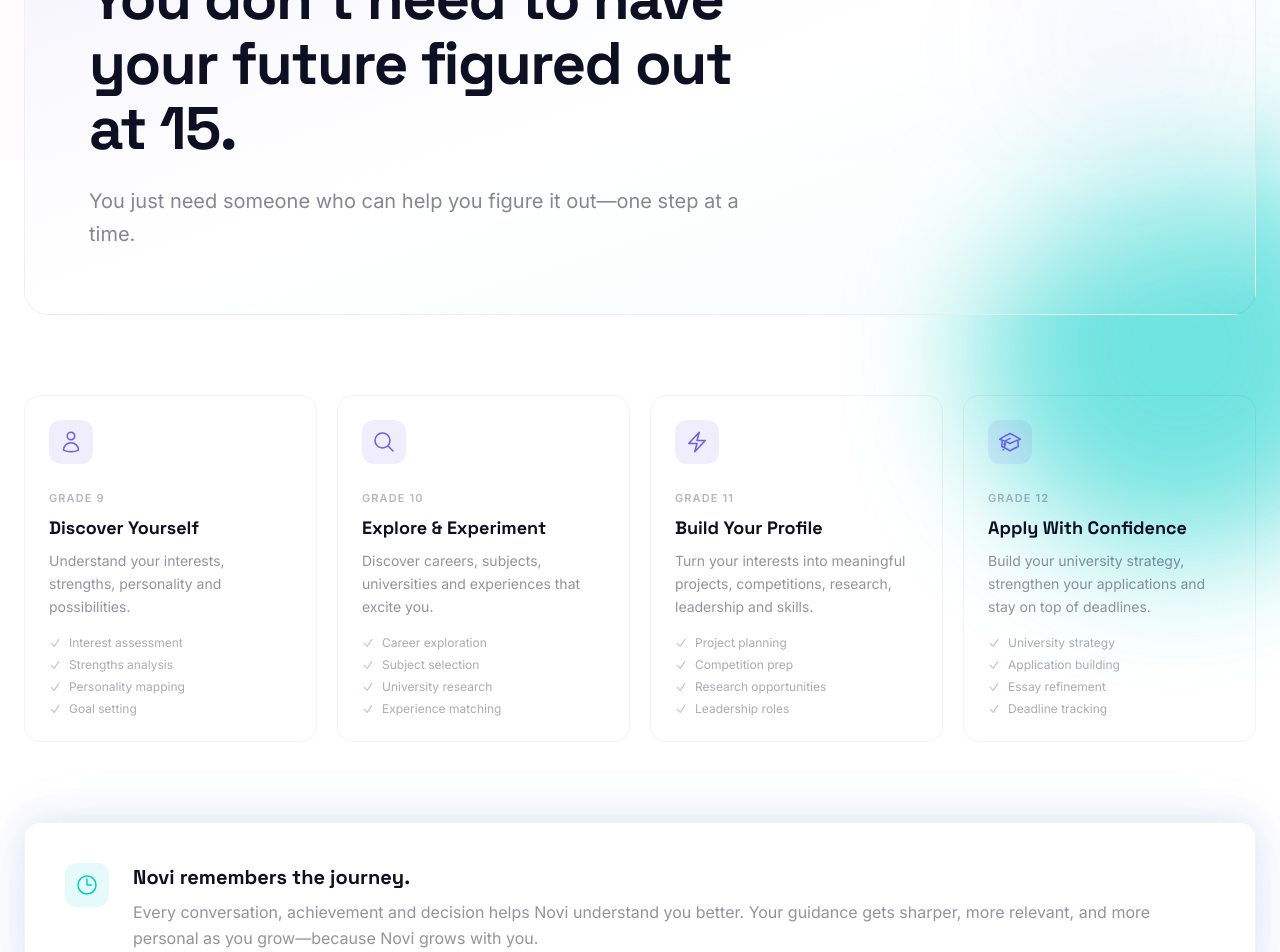
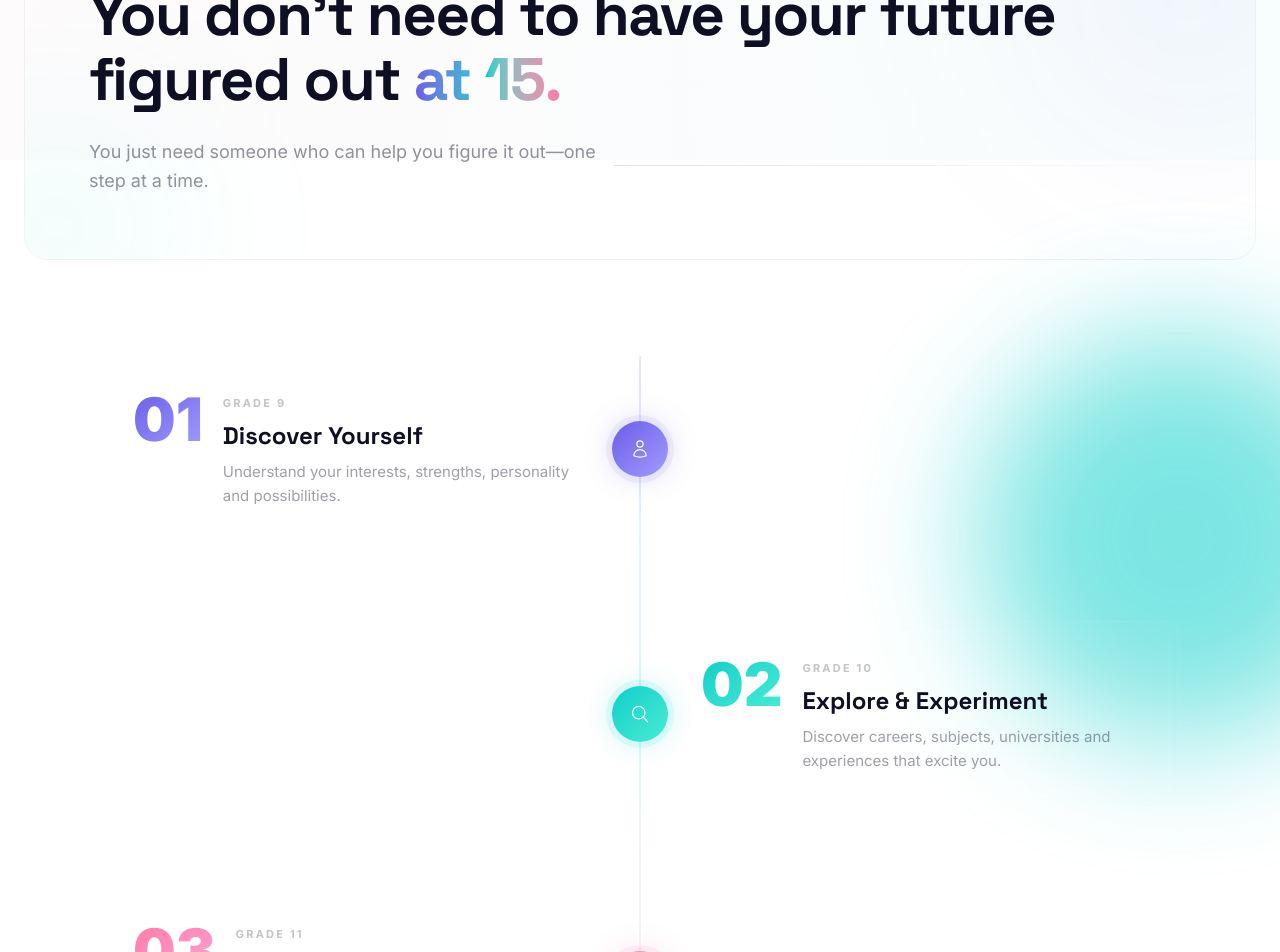
Before and after one commit to srivastava-ayush/novi, a Next.js app: page / in a window 1280 px wide. Shown: the part 1040-1992 px from the top of the page. Built offline with nearby package versions, Linux system fonts and the light colour scheme.

Commit message:
added timeline and animation tweaks

```diff
--- a/src/app/landing_section/hero.tsx
+++ b/src/app/landing_section/hero.tsx
@@ -109,7 +109,7 @@
               </div>
             </div>
 
-            <div className="relative order-1 lg:order-2 animate-slide-in-right opacity-0 delay-200">
+            <div className="relative order-1 lg:order-2 animate-pop-in opacity-0 delay-300">
               <div className="relative w-full aspect-square max-w-[600px] mx-auto">
                 <div className="absolute inset-0 rounded-full bg-gradient-to-br from-primary/20 to-accent/20 blur-3xl animate-pulse-glow" />
 
--- a/src/app/landing_section/how-it-works.tsx
+++ b/src/app/landing_section/how-it-works.tsx
@@ -1,124 +1,260 @@
 "use client";
+
+import { useEffect, useRef, useState } from "react";
 
 const steps = [
   {
+    num: "01",
     grade: "Grade 9",
     title: "Discover Yourself",
     desc: "Understand your interests, strengths, personality and possibilities.",
+    color: "from-primary to-primary-light",
+    glow: "108, 92, 231",
     icon: (
-      <svg className="w-6 h-6" fill="none" viewBox="0 0 24 24" stroke="currentColor" strokeWidth={1.5}>
+      <svg className="w-5 h-5" fill="none" viewBox="0 0 24 24" stroke="currentColor" strokeWidth={1.5}>
         <path strokeLinecap="round" strokeLinejoin="round" d="M15.75 6a3.75 3.75 0 11-7.5 0 3.75 3.75 0 017.5 0zM4.501 20.118a7.5 7.5 0 0114.998 0A17.933 17.933 0 0112 21.75c-2.676 0-5.216-.584-7.499-1.632z" />
       </svg>
     ),
-    items: ["Interest assessment", "Strengths analysis", "Personality mapping", "Goal setting"],
   },
   {
+    num: "02",
     grade: "Grade 10",
     title: "Explore & Experiment",
     desc: "Discover careers, subjects, universities and experiences that excite you.",
+    color: "from-accent to-teal-300",
+    glow: "0, 206, 201",
     icon: (
-      <svg className="w-6 h-6" fill="none" viewBox="0 0 24 24" stroke="currentColor" strokeWidth={1.5}>
+      <svg className="w-5 h-5" fill="none" viewBox="0 0 24 24" stroke="currentColor" strokeWidth={1.5}>
         <path strokeLinecap="round" strokeLinejoin="round" d="M21 21l-5.197-5.197m0 0A7.5 7.5 0 105.196 5.196a7.5 7.5 0 0010.607 10.607z" />
       </svg>
     ),
-    items: ["Career exploration", "Subject selection", "University research", "Experience matching"],
   },
   {
+    num: "03",
     grade: "Grade 11",
     title: "Build Your Profile",
-    desc: "Turn your interests into meaningful projects, competitions, research, leadership and skills.",
+    desc: "Turn your interests into meaningful projects, competitions and leadership.",
+    color: "from-accent-warm to-pink-300",
+    glow: "253, 121, 168",
     icon: (
-      <svg className="w-6 h-6" fill="none" viewBox="0 0 24 24" stroke="currentColor" strokeWidth={1.5}>
+      <svg className="w-5 h-5" fill="none" viewBox="0 0 24 24" stroke="currentColor" strokeWidth={1.5}>
         <path strokeLinecap="round" strokeLinejoin="round" d="M3.75 13.5l10.5-11.25L12 10.5h8.25L9.75 21.75 12 13.5H3.75z" />
       </svg>
     ),
-    items: ["Project planning", "Competition prep", "Research opportunities", "Leadership roles"],
   },
   {
+    num: "04",
     grade: "Grade 12",
     title: "Apply With Confidence",
-    desc: "Build your university strategy, strengthen your applications and stay on top of deadlines.",
+    desc: "Build your university strategy, strengthen applications and hit every deadline.",
+    color: "from-primary-light to-accent",
+    glow: "162, 155, 254",
     icon: (
-      <svg className="w-6 h-6" fill="none" viewBox="0 0 24 24" stroke="currentColor" strokeWidth={1.5}>
+      <svg className="w-5 h-5" fill="none" viewBox="0 0 24 24" stroke="currentColor" strokeWidth={1.5}>
         <path strokeLinecap="round" strokeLinejoin="round" d="M4.26 10.147a60.438 60.438 0 00-.491 6.347A48.62 48.62 0 0112 20.904a48.62 48.62 0 018.232-4.41 60.46 60.46 0 00-.491-6.347m-15.482 0a50.636 50.636 0 00-2.658-.813A59.906 59.906 0 0112 3.493a59.903 59.903 0 0110.399 5.84c-.896.248-1.783.52-2.658.814m-15.482 0A50.717 50.717 0 0112 13.489a50.702 50.702 0 017.74-3.342M6.75 15a.75.75 0 100-1.5.75.75 0 000 1.5zm0 0v-3.675A55.378 55.378 0 0112 8.443m-7.007 11.55A5.981 5.981 0 006.75 15.75v-1.5" />
       </svg>
     ),
-    items: ["University strategy", "Application building", "Essay refinement", "Deadline tracking"],
   },
 ];
 
+function useReveal(threshold = 0.2) {
+  const ref = useRef<HTMLDivElement>(null);
+  const [visible, setVisible] = useState(false);
+  useEffect(() => {
+    const el = ref.current;
+    if (!el) return;
+    const obs = new IntersectionObserver(
+      ([e]) => setVisible(e.isIntersecting),
+      { threshold }
+    );
+    obs.observe(el);
+    return () => obs.disconnect();
+  }, [threshold]);
+  return { ref, visible };
+}
+
+function StepCard({ step, index }: { step: typeof steps[0]; index: number }) {
+  const { ref, visible } = useReveal(0.15);
+  const isLeft = index % 2 === 0;
+  const delay = index * 150;
+
+  return (
+    <div ref={ref} className="relative grid lg:grid-cols-[1fr_auto_1fr] items-center gap-0">
+
+      {/* Left side */}
+      <div className={`hidden lg:flex ${isLeft ? "justify-end" : "justify-end"}`}>
+        {isLeft ? (
+          <div
+            className={`w-full max-w-lg rounded-2xl border border-white/[0.06] bg-white/[0.02] backdrop-blur-sm p-8 transition-all duration-700 ease-out ${
+              visible ? "opacity-100 translate-x-0" : "opacity-0 -translate-x-10"
+            }`}
+            style={{ transitionDelay: `${delay}ms` }}
+          >
+            <div className="flex items-start gap-5">
+              <span
+                className={`text-6xl font-black bg-gradient-to-br ${step.color} bg-clip-text leading-none select-none shrink-0 transition-all duration-500 ${
+                  visible ? "opacity-100 scale-100" : "opacity-0 scale-75"
+                }`}
+                style={{ transitionDelay: `${delay + 200}ms`, WebkitTextFillColor: "transparent" }}
+              >
+                {step.num}
+              </span>
+              <div>
+                <span className="inline-block text-[11px] font-bold uppercase tracking-[0.2em] text-foreground/25 mb-2">{step.grade}</span>
+                <h3 className="text-2xl font-bold mb-2" style={{ fontFamily: "var(--font-display)" }}>{step.title}</h3>
+                <p className="text-[15px] text-foreground/40 leading-relaxed">{step.desc}</p>
+              </div>
+            </div>
+          </div>
+        ) : <div />}
+      </div>
+
+      {/* Center node */}
+      <div className="flex flex-col items-center relative z-10">
+        <div
+          className={`w-14 h-14 rounded-full bg-gradient-to-br ${step.color} flex items-center justify-center text-white transition-all duration-500 ${
+            visible ? "scale-100 rotate-0" : "scale-0 rotate-180"
+          }`}
+          style={{
+            transitionDelay: `${delay + 150}ms`,
+            boxShadow: `0 0 0 6px rgba(${step.glow}, 0.08), 0 0 30px rgba(${step.glow}, 0.25)`,
+          }}
+        >
+          {step.icon}
+        </div>
+        {/* Pulse ring */}
+        <div
+          className={`absolute w-14 h-14 rounded-full border-2 border-current transition-all duration-1000 ${
+            visible ? "scale-[2.2] opacity-0" : "scale-100 opacity-30"
+          }`}
+          style={{ transitionDelay: `${delay + 400}ms`, color: `rgba(${step.glow}, 0.4)` }}
+        />
+      </div>
+
+      {/* Right side */}
+      <div className={`hidden lg:flex ${!isLeft ? "justify-start" : "justify-start"}`}>
+        {!isLeft ? (
+          <div
+            className={`w-full max-w-lg rounded-2xl border border-white/[0.06] bg-white/[0.02] backdrop-blur-sm p-8 transition-all duration-700 ease-out ${
+              visible ? "opacity-100 translate-x-0" : "opacity-0 translate-x-10"
+            }`}
+            style={{ transitionDelay: `${delay}ms` }}
+          >
+            <div className="flex items-start gap-5">
+              <span
+                className={`text-6xl font-black bg-gradient-to-br ${step.color} bg-clip-text leading-none select-none shrink-0 transition-all duration-500 ${
+                  visible ? "opacity-100 scale-100" : "opacity-0 scale-75"
+                }`}
+                style={{ transitionDelay: `${delay + 200}ms`, WebkitTextFillColor: "transparent" }}
+              >
+                {step.num}
+              </span>
+              <div>
+                <span className="inline-block text-[11px] font-bold uppercase tracking-[0.2em] text-foreground/25 mb-2">{step.grade}</span>
+                <h3 className="text-2xl font-bold mb-2" style={{ fontFamily: "var(--font-display)" }}>{step.title}</h3>
+                <p className="text-[15px] text-foreground/40 leading-relaxed">{step.desc}</p>
+              </div>
+            </div>
+          </div>
+        ) : <div />}
+      </div>
+
+      {/* Mobile card */}
+      <div className="lg:hidden col-span-full pl-16 -mt-2 mb-2">
+        <div
+          className={`rounded-2xl border border-white/[0.06] bg-white/[0.02] backdrop-blur-sm p-6 transition-all duration-700 ease-out ${
+            visible ? "opacity-100 translate-y-0" : "opacity-0 translate-y-6"
+          }`}
+          style={{ transitionDelay: `${delay}ms` }}
+        >
+          <div className="flex items-start gap-4">
+            <span
+              className={`text-5xl font-black bg-gradient-to-br ${step.color} bg-clip-text leading-none select-none shrink-0 transition-all duration-500 ${
+                visible ? "opacity-100 scale-100" : "opacity-0 scale-75"
+              }`}
+              style={{ transitionDelay: `${delay + 200}ms`, WebkitTextFillColor: "transparent" }}
+            >
+              {step.num}
+            </span>
+            <div>
+              <span className="inline-block text-[11px] font-bold uppercase tracking-[0.2em] text-foreground/25 mb-1">{step.grade}</span>
+              <h3 className="text-lg font-bold mb-1.5" style={{ fontFamily: "var(--font-display)" }}>{step.title}</h3>
+              <p className="text-sm text-foreground/40 leading-relaxed">{step.desc}</p>
+            </div>
+          </div>
+        </div>
+      </div>
+    </div>
+  );
+}
+
 export default function HowItWorks() {
+  const { ref: headRef, visible: headVisible } = useReveal(0.3);
+  const { ref: footRef, visible: footVisible } = useReveal(0.3);
+
   return (
-    <section className="py-24 px-6">
+    <section className="py-28 px-6">
       <div className="max-w-7xl mx-auto">
 
-        <div className="relative rounded-3xl bg-gradient-to-br from-primary/5 via-background to-accent/5 border border-black/5 dark:border-white/5 p-10 sm:p-16 mb-20 scroll-reveal">
-          <div className="max-w-2xl">
+        {/* Header */}
+        <div ref={headRef} className={`mb-24 transition-all duration-800 ease-out ${headVisible ? "opacity-100 translate-y-0" : "opacity-0 translate-y-8"}`}>
+          <div className="relative rounded-3xl border border-black/5 dark:border-white/5 p-10 sm:p-16 overflow-hidden">
+            {/* Ambient orbs */}
+            <div className="absolute -top-24 -right-24 w-80 h-80 rounded-full bg-primary/5 blur-[100px] pointer-events-none" />
+            <div className="absolute -bottom-24 -left-24 w-64 h-64 rounded-full bg-accent/5 blur-[80px] pointer-events-none" />
+
+            <div className="relative flex flex-col gap-6">
               <h2
-              className="text-4xl sm:text-5xl lg:text-6xl font-bold leading-[1.08] tracking-tight mb-6"
+                className="text-4xl sm:text-5xl lg:text-6xl font-bold leading-[1.08] tracking-tight w-full"
                 style={{ fontFamily: "var(--font-display)" }}
               >
-              You don&apos;t need to have your future figured out at 15.
+                You don&apos;t need to have your future figured out{" "}
+                <span className="bg-gradient-to-r from-primary via-accent to-accent-warm bg-clip-text" style={{ WebkitTextFillColor: "transparent" }}>at 15.</span>
               </h2>
-            <p className="text-lg sm:text-xl text-foreground/50 leading-relaxed">
+              <div className="flex items-center gap-3">
+                <p className="text-lg text-foreground/45 leading-relaxed max-w-lg">
                   You just need someone who can help you figure it out—one step at a time.
                 </p>
+                <div className="h-px flex-1 bg-gradient-to-r from-primary/20 to-transparent" />
               </div>
-          <div className="absolute top-10 right-10 w-48 h-48 rounded-full bg-primary/5 blur-3xl pointer-events-none" />
+            </div>
+          </div>
         </div>
 
-        <div className="grid sm:grid-cols-2 lg:grid-cols-4 gap-5 mb-20 stagger-reveal">
-          {steps.map((step) => (
-            <div
-              key={step.grade}
-              className="group rounded-2xl border border-black/5 dark:border-white/5 p-6 hover:border-primary/20 transition-all duration-300 hover:shadow-xl hover:-translate-y-1"
-            >
-              <div className="w-11 h-11 rounded-xl bg-primary/10 flex items-center justify-center text-primary mb-5 group-hover:scale-110 group-hover:bg-primary/20 transition-all duration-300">
-                {step.icon}
-              </div>
-              <span className="text-[11px] font-semibold text-foreground/30 uppercase tracking-widest">
-                {step.grade}
-              </span>
-              <h3
-                className="text-lg font-bold mt-1.5 mb-2"
-                style={{ fontFamily: "var(--font-display)" }}
-              >
-                {step.title}
-              </h3>
-              <p className="text-sm text-foreground/45 leading-relaxed mb-4">
-                {step.desc}
-              </p>
-              <ul className="space-y-1.5">
-                {step.items.map((item) => (
-                  <li key={item} className="flex items-center gap-2 text-xs text-foreground/35">
-                    <svg className="w-3 h-3 shrink-0 text-primary/40" fill="none" viewBox="0 0 24 24" stroke="currentColor" strokeWidth={2.5}>
-                      <path strokeLinecap="round" strokeLinejoin="round" d="M4.5 12.75l6 6 9-13.5" />
-                    </svg>
-                    {item}
-                  </li>
-                ))}
-              </ul>
-            </div>
+        {/* Timeline */}
+        <div className="relative">
+          {/* Vertical line */}
+          <div className="hidden lg:block absolute left-1/2 -translate-x-px top-0 bottom-0 w-[2px]"
+            style={{
+              background: `linear-gradient(to bottom, rgba(108,92,231,0.15), rgba(0,206,201,0.15), rgba(253,121,168,0.1), transparent)`,
+            }}
+          />
+
+          <div className="flex flex-col gap-14 lg:gap-20">
+            {steps.map((step, i) => (
+              <StepCard key={step.num} step={step} index={i} />
             ))}
           </div>
+        </div>
 
-        <div className="rounded-2xl border border-black/5 dark:border-white/5 p-8 sm:p-10 scroll-reveal animate-glow-pulse">
-          <div className="flex flex-col sm:flex-row sm:items-start gap-6">
-            <div className="w-11 h-11 rounded-xl bg-accent/10 flex items-center justify-center text-accent shrink-0 hover:scale-110 transition-transform duration-300">
-              <svg className="w-6 h-6" fill="none" viewBox="0 0 24 24" stroke="currentColor" strokeWidth={1.5}>
+        {/* Footer card */}
+        <div ref={footRef} className={`mt-24 transition-all duration-700 ease-out ${footVisible ? "opacity-100 translate-y-0" : "opacity-0 translate-y-8"}`}>
+          <div className="relative rounded-2xl border border-white/[0.06] bg-white/[0.02] backdrop-blur-sm p-8 sm:p-10 overflow-hidden">
+            <div className="absolute inset-0 pointer-events-none" style={{ background: "radial-gradient(ellipse at 20% 50%, rgba(0,206,201,0.06), transparent 60%)" }} />
+            <div className="relative flex flex-col sm:flex-row sm:items-start gap-5">
+              <div className="w-11 h-11 rounded-full bg-gradient-to-br from-accent to-teal-300 flex items-center justify-center text-white shrink-0">
+                <svg className="w-5 h-5" fill="none" viewBox="0 0 24 24" stroke="currentColor" strokeWidth={1.5}>
                   <path strokeLinecap="round" strokeLinejoin="round" d="M12 6v6h4.5m4.5 0a9 9 0 11-18 0 9 9 0 0118 0z" />
                 </svg>
               </div>
               <div>
-              <h3
-                className="text-xl font-bold mb-2"
-                style={{ fontFamily: "var(--font-display)" }}
-              >
+                <h3 className="text-xl font-bold mb-2" style={{ fontFamily: "var(--font-display)" }}>
                   Novi remembers the journey.
                 </h3>
-              <p className="text-foreground/45 leading-relaxed">
+                <p className="text-foreground/40 leading-relaxed">
                   Every conversation, achievement and decision helps Novi understand you better. Your guidance gets sharper, more relevant, and more personal as you grow—because Novi grows with you.
                 </p>
+              </div>
             </div>
           </div>
         </div>
```
Also changed, not shown: src/app/globals.css (+8 -0 lines). Lines whose indentation alone changed are shown as unchanged.
